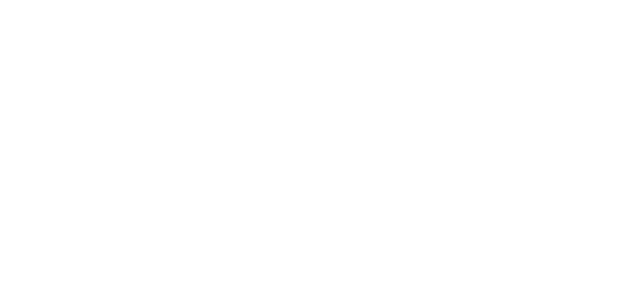
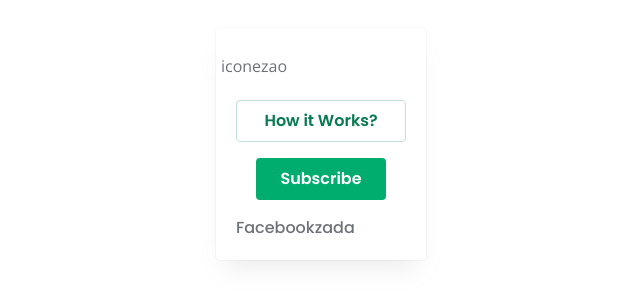
Before and after one commit to lucaslafere/infohomes-page, a React (Vite) app: page / in a window 1280 px wide. Shown: the part 256-558 px from the top of the page, without its empty margins (319-959 px from the left). Built offline with nearby package versions, Linux system fonts and the light colour scheme.

Commit message:
added homepage

```diff
--- a/src/App.tsx
+++ b/src/App.tsx
@@ -1,12 +1,13 @@
 import { ThemeProvider } from "styled-components";
 import GlobalStyle from "./assets/styles/global";
-import { Community } from "./components/buttons/Community";
+import { Home } from "./pages/home";
 import { theme } from "./theme/theme";
 
 export default function App() {
   return (
     <ThemeProvider theme={theme}>
       <GlobalStyle />
+      <Home />
     </ThemeProvider>
   );
 }
--- /dev/null
+++ b/src/pages/home/index.tsx
@@ -0,0 +1,18 @@
+import { FC } from "react";
+import { Community } from "../../components/buttons/Community";
+import { How } from "../../components/buttons/How";
+import { Icon } from "../../components/buttons/Icon";
+import { Subscribe } from "../../components/buttons/Subscribe";
+import { Card } from "../../components/card";
+import * as S from "./style";
+
+export const Home: FC = () => {
+  return (
+    <Card>
+      <Icon>iconezao</Icon>
+      <How />
+      <Subscribe />
+      <Community>Facebookzada</Community>
+    </Card>
+  );
+};
--- /dev/null
+++ b/src/pages/home/style.ts
@@ -0,0 +1,11 @@
+import styled from "styled-components";
+
+export const Container = styled.div`
+  display: flex;
+  flex-direction: column;
+  align-items: center;
+  justify-content: center;
+  height: 100vh;
+  background-color: #282c34;
+  color: #fff;
+`;
```
Also changed, not shown: src/components/card/index.tsx (+6 -2 lines).
